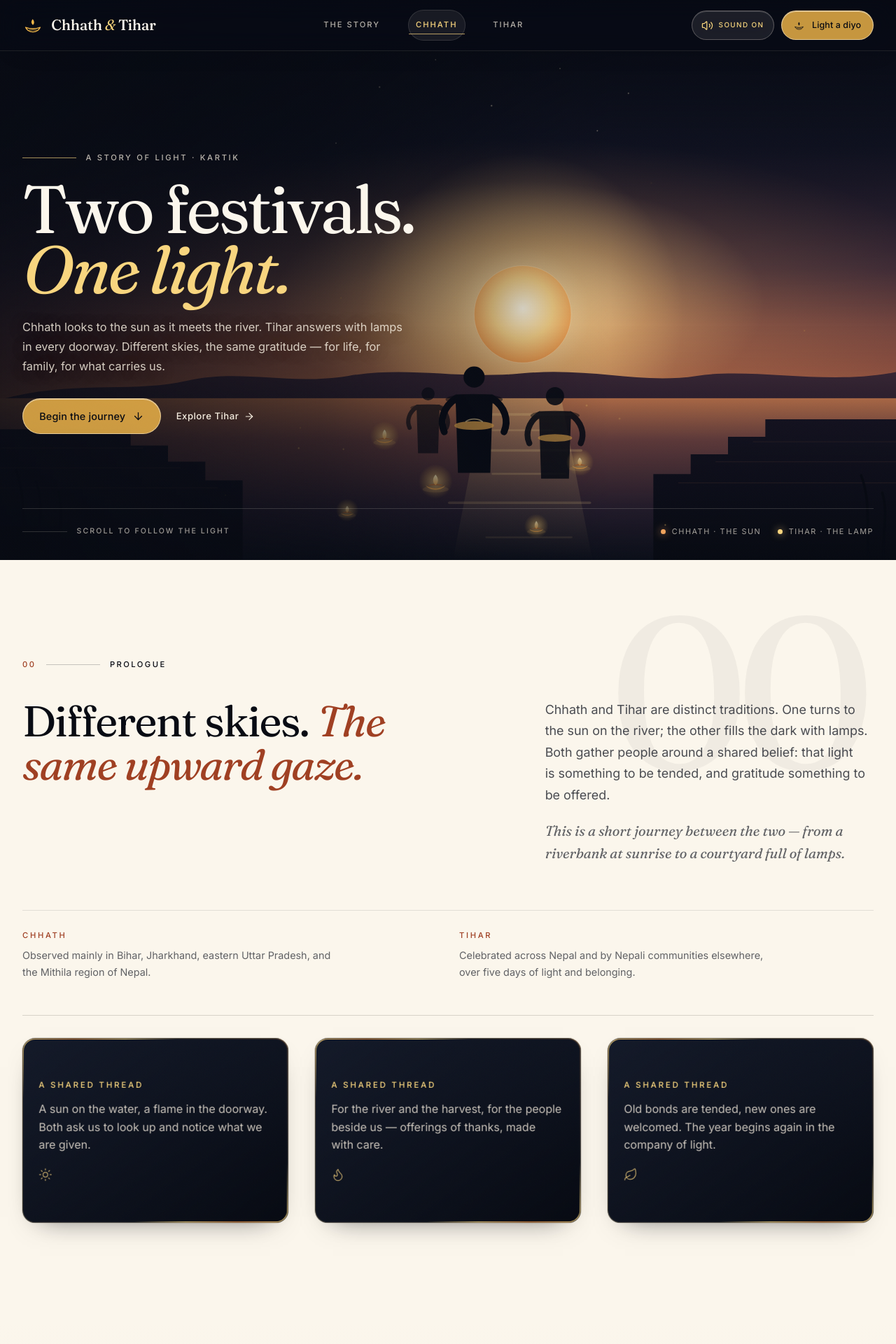
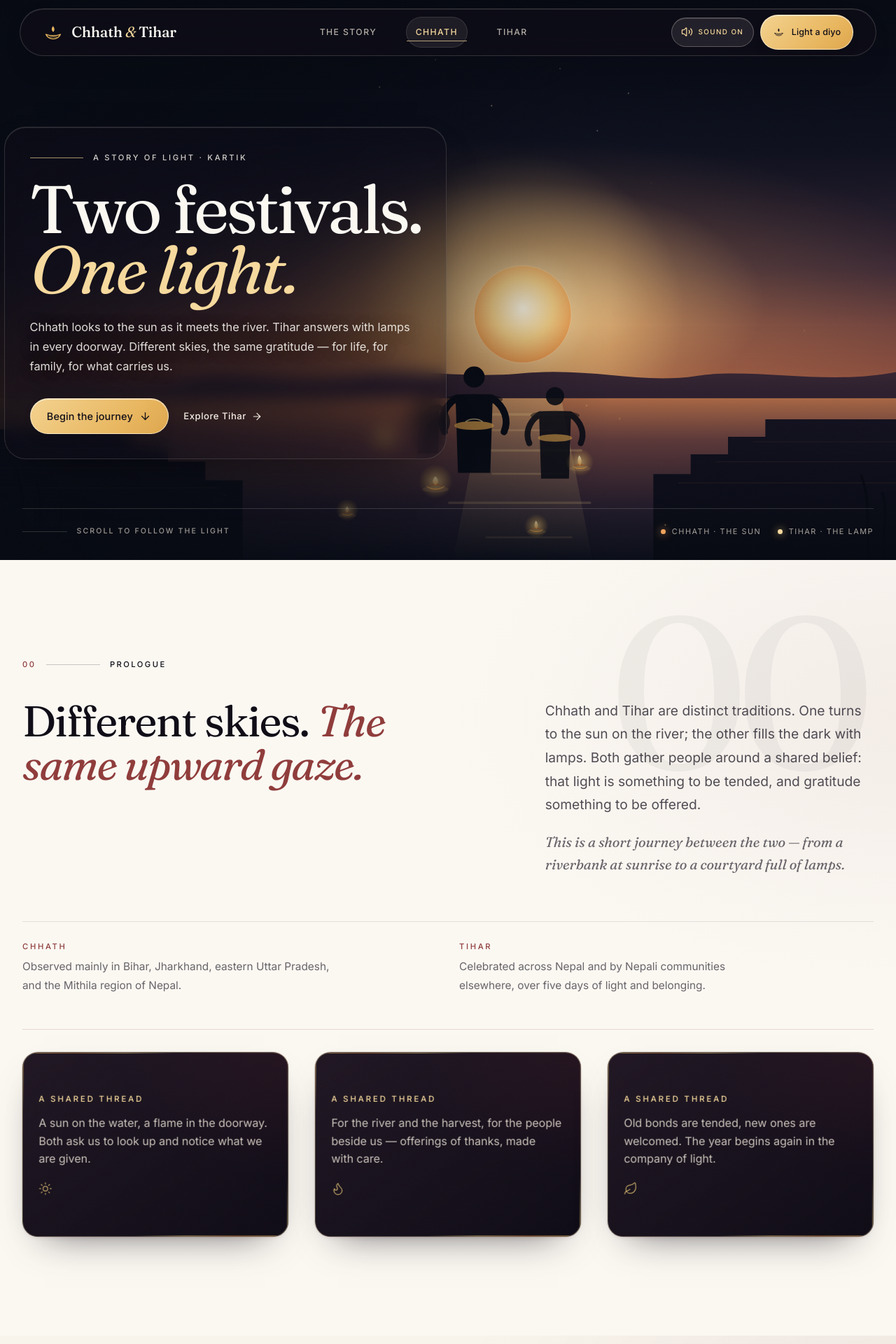
Before and after one commit to techWpiyush/Chhath-Web-UI, a React (Vite) app in the folder chhath-web-ui/: page / in a window 1280 px wide. Shown: the top 1920 px of the page at 70% size. Built offline with nearby package versions, Linux system fonts and the light colour scheme.

Commit message:
Final polish

```diff
--- a/chhath-web-ui/src/index.css
+++ b/chhath-web-ui/src/index.css
@@ -4,25 +4,25 @@
   --font-sans: "Inter", ui-sans-serif, system-ui, -apple-system, "Segoe UI", sans-serif;
   --font-display: "Fraunces", "Iowan Old Style", Georgia, serif;
 
-  --color-ink-950: #080b13;
-  --color-ink-900: #0d111c;
-  --color-ink-800: #141a29;
-  --color-ink-700: #1e2638;
-
-  --color-cream-50: #fbf6ec;
-  --color-cream-100: #f6eee0;
-  --color-cream-200: #ecdcc4;
-  --color-cream-300: #dcc6a6;
-  --color-cream-400: #c3a47d;
+  --color-ink-950: #100d17;
+  --color-ink-900: #17131f;
+  --color-ink-800: #211b2b;
+  --color-ink-700: #302638;
+
+  --color-cream-50: #fbf8f2;
+  --color-cream-100: #f4ede3;
+  --color-cream-200: #e8daca;
+  --color-cream-300: #d6bea0;
+  --color-cream-400: #b99b77;
 
   --color-saffron-300: #f6c08a;
   --color-saffron-400: #f0a35c;
   --color-saffron-500: #e2863d;
   --color-saffron-600: #b95f24;
 
-  --color-marigold-300: #f8d57e;
-  --color-marigold-400: #f2b84a;
-  --color-marigold-500: #de9c23;
+  --color-marigold-300: #f6d99d;
+  --color-marigold-400: #e8b65f;
+  --color-marigold-500: #d49a3e;
 
   --color-river-300: #9cc0b5;
   --color-river-400: #6f9a90;
@@ -30,9 +30,9 @@
   --color-river-600: #355a56;
   --color-river-900: #102a2d;
 
-  --color-ember-500: #c85832;
-  --color-ember-600: #9f3f22;
-  --color-wine-700: #76232f;
+  --color-ember-500: #b8614e;
+  --color-ember-600: #8f3c3b;
+  --color-wine-700: #702536;
 
   --shadow-soft: 0 30px 70px -30px rgba(8, 11, 19, 0.38);
   --shadow-glow: 0 0 40px rgba(242, 184, 74, 0.22);
@@ -115,14 +115,16 @@
 .startup-loader {
   align-items: center;
   background:
-    radial-gradient(circle at 50% 46%, rgba(226, 134, 61, 0.12), transparent 34%),
+    radial-gradient(circle at 50% 43%, rgba(226, 134, 61, 0.18), transparent 35%),
     var(--color-ink-950);
   display: flex;
+  flex-direction: column;
+  gap: 1.2rem;
   inset: 0;
   justify-content: center;
   opacity: 1;
   position: fixed;
-  transition: opacity 450ms ease;
+  transition: opacity 350ms ease;
   z-index: 300;
 }
 
@@ -131,76 +133,49 @@
   pointer-events: none;
 }
 
-.startup-spinner {
-  align-items: center;
-  border-radius: 50%;
+.startup-brand {
+  align-items: center;
   display: flex;
-  height: 60px;
-  justify-content: center;
-  margin-left: -75px;
-  position: relative;
-  width: 60px;
-}
-
-.startup-spinner span {
-  animation: startup-dominos 1s ease infinite;
-  background: #fff;
-  box-shadow: 2px 2px 3px 0 #000;
-  height: 7px;
-  left: var(--left);
-  position: absolute;
-  top: 50%;
-  width: 35px;
-}
-
-.startup-spinner span:nth-child(1) {
-  --left: 80px;
-  animation-delay: 0.125s;
-}
-
-.startup-spinner span:nth-child(2) {
-  --left: 70px;
-  animation-delay: 0.3s;
-}
-
-.startup-spinner span:nth-child(3) {
-  left: 60px;
-  animation-delay: 0.425s;
-}
-
-.startup-spinner span:nth-child(4) {
-  animation-delay: 0.54s;
-  left: 50px;
-}
-
-.startup-spinner span:nth-child(5) {
-  animation-delay: 0.665s;
-  left: 40px;
-}
-
-.startup-spinner span:nth-child(6) {
-  animation-delay: 0.79s;
-  left: 30px;
-}
-
-.startup-spinner span:nth-child(7) {
-  animation-delay: 0.915s;
-  left: 20px;
-}
-
-.startup-spinner span:nth-child(8) {
-  left: 10px;
-}
-
-@keyframes startup-dominos {
-  50% {
-    opacity: 0.7;
-  }
-  75% {
-    transform: rotate(90deg);
-  }
-  80% {
-    opacity: 1;
+  gap: 0.7rem;
+  color: var(--color-cream-50);
+  font-family: var(--font-display);
+  font-size: clamp(1.7rem, 5vw, 2.2rem);
+  letter-spacing: -0.035em;
+}
+
+.startup-brand em {
+  color: var(--color-marigold-300);
+  font-weight: 400;
+}
+
+.startup-brand-mark {
+  color: var(--color-marigold-400);
+  filter: drop-shadow(0 0 16px rgba(232, 182, 95, 0.48));
+}
+
+.startup-progress {
+  background: rgba(246, 238, 224, 0.16);
+  border-radius: 999px;
+  height: 2px;
+  overflow: hidden;
+  width: min(12rem, 56vw);
+}
+
+.startup-progress span {
+  animation: startup-progress 1.2s var(--ease-out-soft) infinite;
+  background: linear-gradient(90deg, var(--color-ember-500), var(--color-marigold-300));
+  border-radius: inherit;
+  display: block;
+  height: 100%;
+  width: 36%;
+}
+
+@keyframes startup-progress {
+  from {
+    transform: translateX(-110%);
+  }
+  to {
+    transform: translateX(290%);
   }
 }
 
@@ -1341,8 +1316,10 @@
     transition: none;
   }
 
-  .startup-spinner span {
+  .startup-progress span {
     animation: none;
+    transform: none;
+    width: 100%;
   }
 
   .theme-card-inner {
@@ -2318,3 +2295,305 @@
     transition: none;
   }
 }
+
+/* ---------- Premium finish ---------- */
+
+.site-header {
+  inset-inline: clamp(0.75rem, 2.2vw, 2rem);
+  top: 0.75rem;
+  border: 1px solid rgba(255, 248, 236, 0.16);
+  border-radius: 999px;
+  background: rgba(16, 13, 23, 0.72);
+  box-shadow:
+    inset 0 1px 0 rgba(255, 255, 255, 0.1),
+    0 18px 50px -30px rgba(8, 7, 13, 0.9);
+  -webkit-backdrop-filter: blur(28px) saturate(155%);
+  backdrop-filter: blur(28px) saturate(155%);
+}
+
+.site-header.is-scrolled {
+  background: rgba(16, 13, 23, 0.82);
+  border-color: rgba(255, 248, 236, 0.2);
+  box-shadow:
+    inset 0 1px 0 rgba(255, 255, 255, 0.12),
+    0 20px 55px -28px rgba(8, 7, 13, 0.92);
+}
+
+.header-inner {
+  min-height: 4.1rem;
+}
+
+.read-progress {
+  bottom: -0.2rem;
+  left: 1.15rem;
+  right: 1.15rem;
+  overflow: visible;
+}
+
+.read-progress span {
+  border-radius: 999px;
+}
+
+.read-progress span::after {
+  height: 7px;
+  width: 7px;
+}
+
+.mobile-menu {
+  top: calc(100% + 0.65rem);
+  border: 1px solid rgba(255, 248, 236, 0.16);
+  border-radius: 1.4rem;
+  background: rgba(16, 13, 23, 0.9);
+  -webkit-backdrop-filter: blur(28px) saturate(155%);
+  backdrop-filter: blur(28px) saturate(155%);
+}
+
+.hero-content {
+  isolation: isolate;
+  max-width: 44rem;
+  margin-left: clamp(-1.75rem, -2vw, -0.5rem);
+  padding: clamp(1.35rem, 3vw, 2.2rem);
+  border: 1px solid rgba(255, 248, 236, 0.14);
+  border-radius: clamp(1.4rem, 2.4vw, 2rem);
+  background: linear-gradient(145deg, rgba(16, 13, 23, 0.48), rgba(16, 13, 23, 0.2));
+  box-shadow:
+    inset 0 1px 0 rgba(255, 255, 255, 0.1),
+    0 26px 70px -42px rgba(0, 0, 0, 0.78);
+  -webkit-backdrop-filter: blur(12px) saturate(120%);
+  backdrop-filter: blur(12px) saturate(120%);
+}
+
+.hero-kicker {
+  color: rgba(251, 248, 242, 0.82);
+}
+
+.hero-copy {
+  color: rgba(251, 248, 242, 0.88);
+}
+
+.btn {
+  min-height: 3.15rem;
+  box-shadow:
+    inset 0 1px 0 rgba(255, 255, 255, 0.52),
+    0 8px 24px -18px rgba(8, 7, 13, 0.7);
+}
+
+.btn-primary {
+  background: linear-gradient(135deg, #f3d28f, #e8b65f 68%, #dda64d);
+  border-color: rgba(255, 250, 235, 0.64);
+}
+
+.btn-primary:hover {
+  background: linear-gradient(135deg, #fae3ae, #f0c675 68%, #e9b65e);
+  box-shadow:
+    inset 0 1px 0 rgba(255, 255, 255, 0.72),
+    0 14px 36px -16px rgba(232, 182, 95, 0.74);
+}
+
+.story-section {
+  background:
+    radial-gradient(65% 45% at 100% 20%, rgba(112, 37, 54, 0.055), transparent 78%),
+    var(--color-cream-50);
+}
+
+.themes {
+  border-top-color: rgba(112, 37, 54, 0.16);
+}
+
+.theme-card-inner {
+  border-radius: 1.4rem;
+  box-shadow:
+    0 24px 54px -32px rgba(16, 13, 23, 0.72),
+    0 3px 12px -8px rgba(112, 37, 54, 0.4);
+}
+
+.theme-card-face {
+  background:
+    radial-gradient(75% 85% at 100% 0%, rgba(184, 97, 78, 0.24), transparent 74%),
+    linear-gradient(145deg, #211824, #100d17 78%);
+  border-color: rgba(246, 217, 157, 0.3);
+}
+
+.theme-card-face::before {
+  opacity: 0.58;
+}
+
+.theme-card-face::after {
+  background:
+    radial-gradient(85% 90% at 100% 0%, rgba(112, 37, 54, 0.14), transparent 74%),
+    linear-gradient(145deg, #211824, #100d17);
+}
+
+.theme-card-front-copy > span {
+  color: rgba(244, 237, 227, 0.68);
+}
+
+.chhath-section {
+  background:
+    radial-gradient(65% 42% at 100% 12%, rgba(112, 37, 54, 0.07), transparent 78%),
+    linear-gradient(180deg, #f8f4ec 0%, #f5ecdf 54%, #f1e4d1 100%);
+}
+
+.artwork-frame {
+  border-color: rgba(112, 37, 54, 0.2);
+  border-radius: clamp(1.35rem, 2.7vw, 2rem);
+  box-shadow:
+    0 28px 72px -36px rgba(16, 13, 23, 0.4),
+    0 0 0 5px rgba(255, 255, 255, 0.36),
+    inset 0 1px 0 rgba(255, 255, 255, 0.28);
+}
+
+.glass-card {
+  background: linear-gradient(145deg, rgba(255, 255, 255, 0.7), rgba(255, 255, 255, 0.38));
+  border-color: rgba(255, 255, 255, 0.78);
+  border-radius: 1.35rem;
+  box-shadow:
+    inset 0 1px 0 rgba(255, 255, 255, 0.86),
+    0 18px 46px -32px rgba(58, 38, 29, 0.4);
+}
+
+.glass-card:hover {
+  background: linear-gradient(145deg, rgba(255, 255, 255, 0.84), rgba(255, 255, 255, 0.54));
+  border-color: rgba(255, 255, 255, 0.96);
+  box-shadow:
+    inset 0 1px 0 rgba(255, 255, 255, 0.94),
+    0 24px 54px -32px rgba(58, 38, 29, 0.48);
+}
+
+.glass-card.glass-card--dark {
+  background: linear-gradient(145deg, rgba(255, 248, 236, 0.065), rgba(255, 248, 236, 0.025));
+  border-color: rgba(246, 217, 157, 0.16);
+  box-shadow:
+    inset 0 1px 0 rgba(255, 248, 236, 0.1),
+    0 18px 42px -30px rgba(0, 0, 0, 0.74);
+}
+
+.glass-card.glass-card--dark:hover {
+  background: linear-gradient(145deg, rgba(255, 248, 236, 0.1), rgba(255, 248, 236, 0.045));
+  border-color: rgba(246, 217, 157, 0.24);
+  box-shadow:
+    inset 0 1px 0 rgba(255, 248, 236, 0.14),
+    0 22px 48px -30px rgba(0, 0, 0, 0.84);
+}
+
+.tihar-section {
+  background:
+    radial-gradient(62% 48% at 8% 12%, rgba(112, 37, 54, 0.2), transparent 75%),
+    radial-gradient(72% 54% at 50% 0%, #211b2b 0%, rgba(23, 19, 31, 0.42) 58%, transparent 100%),
+    var(--color-ink-950);
+}
+
+.tihar-day {
+  border-radius: 1.35rem;
+}
+
+.tihar-day-toggle {
+  border-radius: 1.35rem;
+  padding-block: 1.5rem;
+}
+
+.tihar-day.is-open .tihar-day-toggle {
+  background: linear-gradient(100deg, rgba(112, 37, 54, 0.18), rgba(246, 217, 157, 0.045));
+  border-color: rgba(246, 217, 157, 0.22);
+}
+
+.closing-section {
+  background:
+    radial-gradient(46% 46% at 50% 44%, rgba(255, 255, 255, 0.92), transparent 100%),
+    radial-gradient(62% 58% at 50% 48%, #fbf5e9 0%, #f7efe2 52%, #efe1d0 100%);
+}
+
+.ritual-diya {
+  background: linear-gradient(155deg, rgba(255, 255, 255, 0.52), rgba(255, 255, 255, 0.18));
+  border-color: rgba(255, 255, 255, 0.68);
+  border-radius: 1.25rem;
+  box-shadow:
+    inset 0 1px 0 rgba(255, 255, 255, 0.75),
+    0 14px 32px -28px rgba(70, 38, 32, 0.42);
+}
+
+.ritual-diya:hover {
+  background: linear-gradient(155deg, rgba(255, 255, 255, 0.78), rgba(255, 255, 255, 0.38));
+}
+
+.ritual-diya.is-lit {
+  background: linear-gradient(155deg, rgba(255, 248, 226, 0.88), rgba(232, 182, 95, 0.22));
+  border-color: rgba(212, 154, 62, 0.5);
+  box-shadow:
+    inset 0 1px 0 rgba(255, 255, 255, 0.9),
+    0 12px 34px -22px rgba(143, 60, 59, 0.42);
+}
+
+.ritual-label {
+  font-size: 0.82rem;
+}
+
+.site-footer {
+  background:
+    radial-gradient(60% 100% at 100% 0%, rgba(112, 37, 54, 0.18), transparent 74%),
+    var(--color-ink-950);
+}
+
+.lead {
+  font-size: clamp(1.1rem, 1.5vw, 1.28rem);
+  line-height: 1.75;
+}
+
+.copy {
+  font-size: 1.04rem;
+  line-height: 1.8;
+}
+
+.copy-sm {
+  font-size: 0.96rem;
+  line-height: 1.75;
+}
+
+.nav-link {
+  font-size: 0.76rem;
+  letter-spacing: 0.12em;
+  padding-inline: 0.8rem;
+}
+
+.mobile-link {
+  font-size: 0.88rem;
+  letter-spacing: 0.1em;
+  min-height: 3.5rem;
+}
+
+.mobile-link[aria-current="location"] {
+  color: var(--color-marigold-300);
+}
+
+@media (max-width: 767px) {
+  .site-header {
+    inset-inline: 0.65rem;
+    top: 0.55rem;
+    border-radius: 1.35rem;
+  }
+
+  .header-inner {
+    min-height: 3.8rem;
+  }
+
+  .read-progress {
+    left: 1rem;
+    right: 1rem;
+  }
+
+  .hero-content {
+    margin-left: -0.35rem;
+    margin-right: -0.35rem;
+    padding: 1.35rem 1.2rem;
+    border-radius: 1.45rem;
+    background: linear-gradient(145deg, rgba(16, 13, 23, 0.56), rgba(16, 13, 23, 0.34));
+  }
+
+  .hero-title {
+    font-size: clamp(2.9rem, 12.5vw, 4.4rem);
+  }
+
+  .ritual-label {
+    font-size: 0.72rem;
+  }
+}
```
Also changed, not shown: chhath-web-ui/src/App.jsx (+34 -12 lines), chhath-web-ui/src/components/LightRitual.jsx (+14 -7 lines), chhath-web-ui/src/components/StartupLoader.jsx (+12 -6 lines), chhath-web-ui/src/lib/sound.js.
